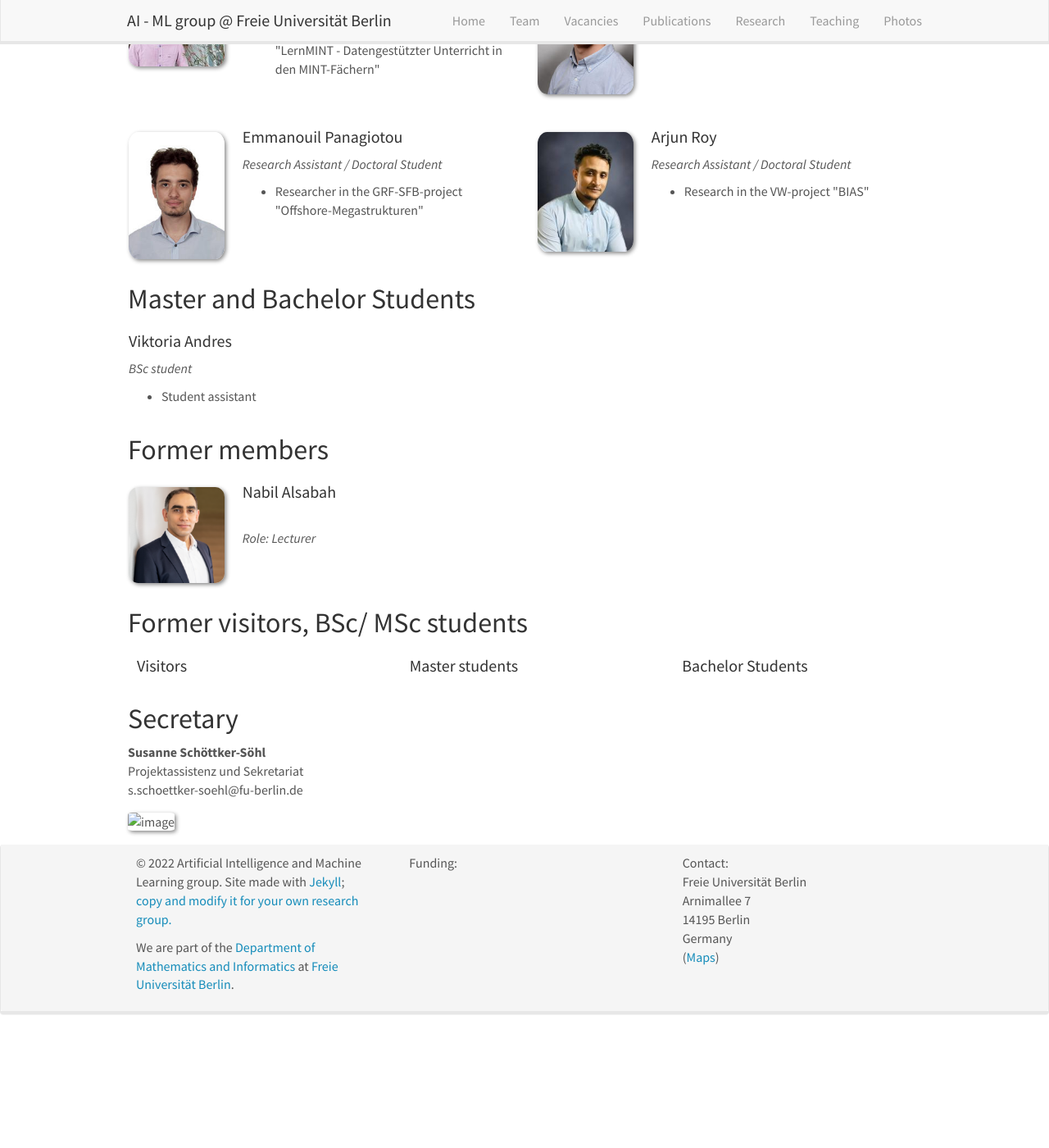
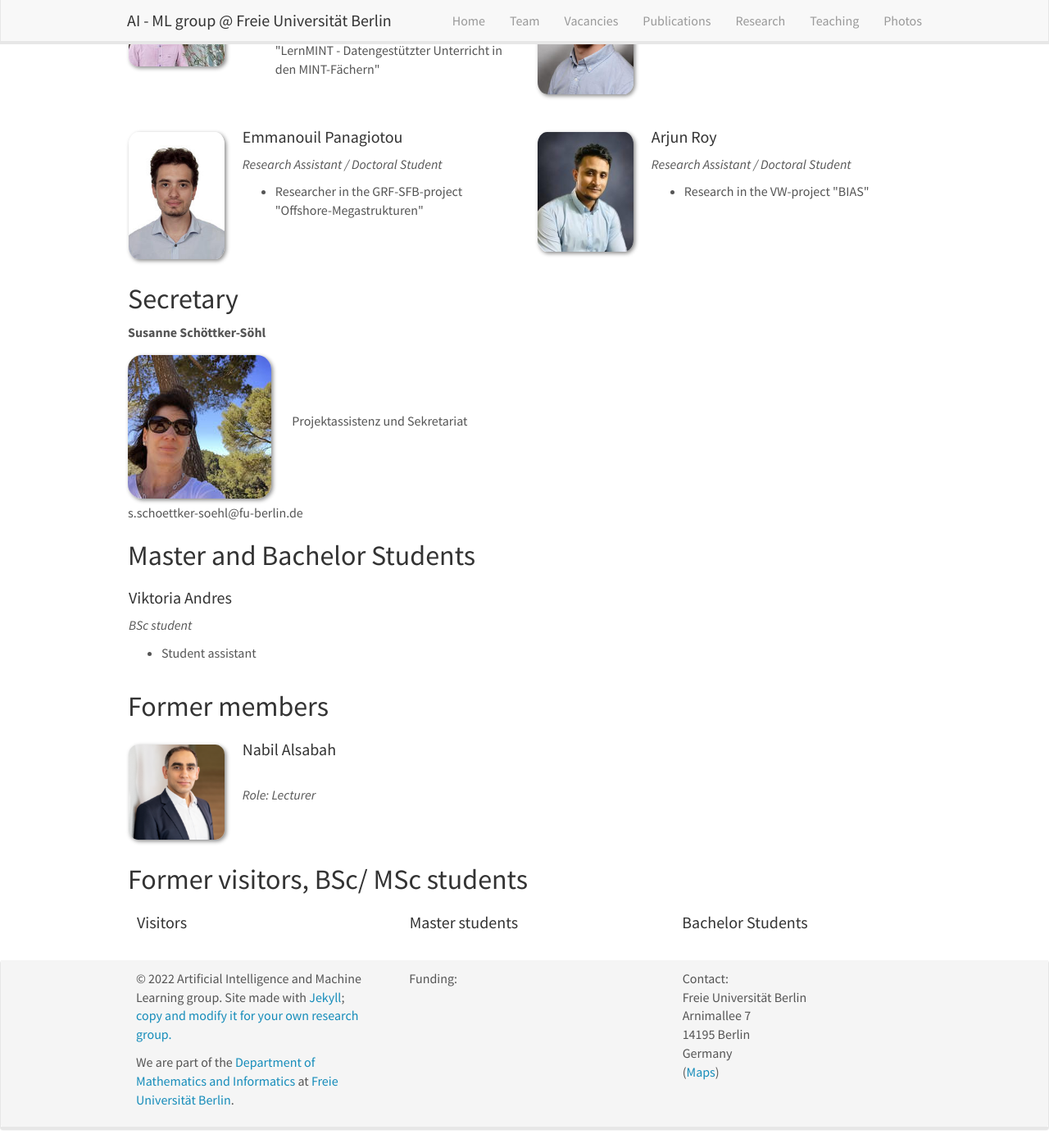
Before and after one commit to AIML-research/AIML-research.github.io, a Jekyll site: the page built from _pages/team.md, in a window 1280 px wide and 1400 px high, scrolled down 883 px. Shown: the whole window at 82% size. Built offline with Jekyll 4.4.1, drawn with Linux system fonts in a browser that asks for light colours; nearby versions of some CDN libraries; before the commit the page ends 2142 px from its top, so only the background shows below that.

Commit message:
Update team.md

```diff
--- a/_pages/team.md
+++ b/_pages/team.md
@@ -75,6 +75,12 @@ Jump to [staff](#staff), [master and bachelor students](#master-and-bachelor-stu
 </div>
 {% endif %}
 
+## Secretary
+
+**Susanne Schöttker-Söhl** <br>
+![image](/images/teampic/Susanne.jpg)
+Projektassistenz und Sekretariat <br>
+s.schoettker-soehl@fu-berlin.de <br>
 
 
 
@@ -190,11 +196,3 @@ Jump to [staff](#staff), [master and bachelor students](#master-and-bachelor-stu
 </div>
 
 </div>
-
-
-## Secretary
-
-**Susanne Schöttker-Söhl** <br>
-Projektassistenz und Sekretariat <br>
-s.schoettker-soehl@fu-berlin.de <br>
-![image](Susanne.jpg)
```
